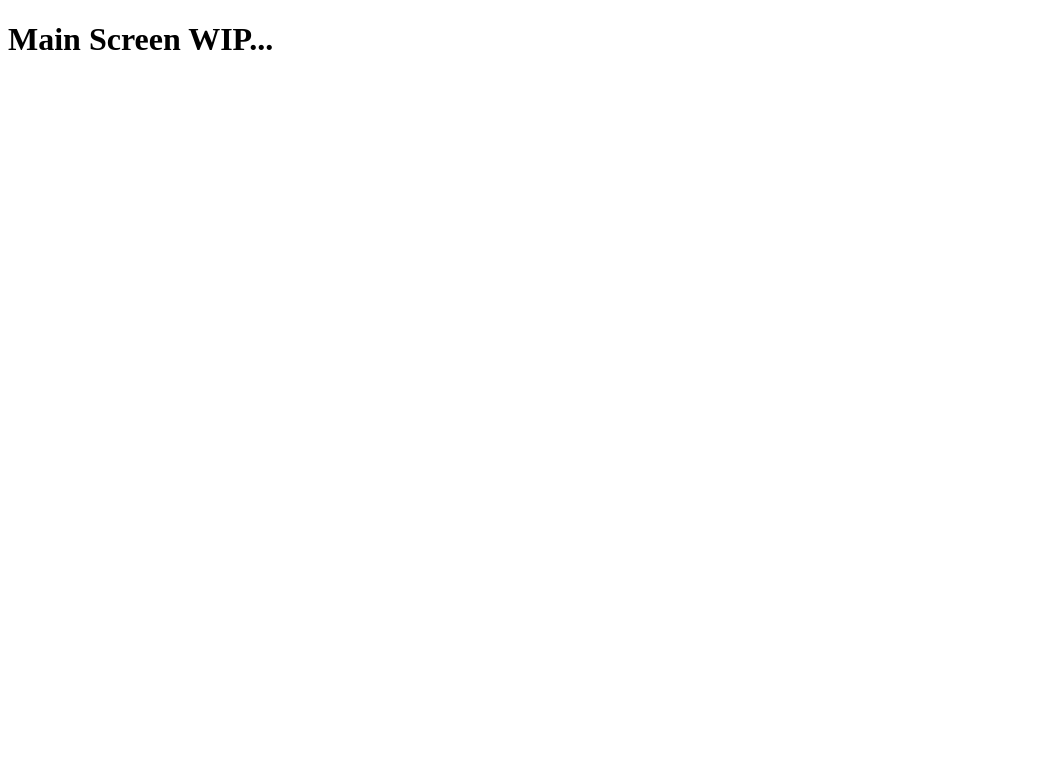
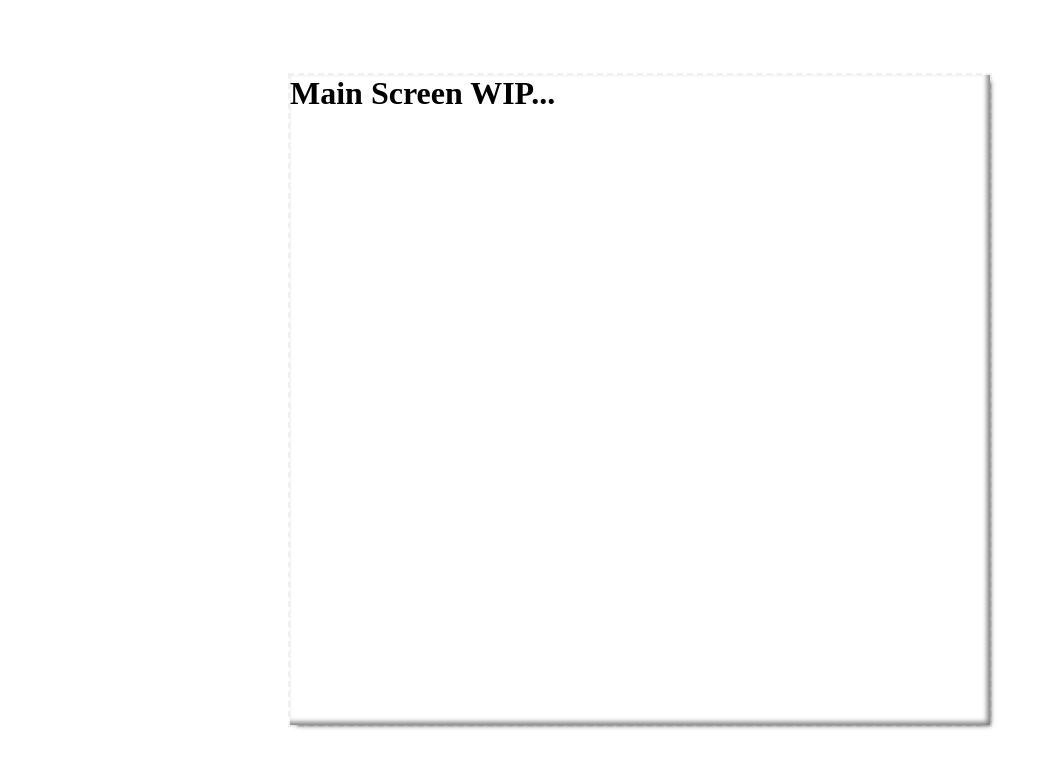
Before and after one commit to Niklas20/Mosaiikki-pelit, a React (Vite) app in the folder Suomen-Kansalliseläimet/: page / in a window 1280 px wide. Shown: the top 768 px of the page, without its empty margins (0-1049 px from the left). Built offline with nearby package versions, Linux system fonts and the light colour scheme.

Commit message:
added styles to main ontainer

```diff
--- /dev/null
+++ b/Suomen-Kansalliseläimet/src/App.css
@@ -0,0 +1,21 @@
+*
+{
+    margin: 0;
+    padding: 0;
+    box-sizing: border-box;
+    user-select: none;
+}
+
+.container
+{
+    box-shadow: inset rgba(0, 0, 0, 0.5) -3px -3px 5px, inset rgba(255, 255, 255, .9) 3px 3px 5px, rgba(0, 0, 0, 0.8) 3px 3px 5px -3px;
+    background-color: rgb(255, 255, 255);
+    outline: 2px dashed rgba(0, 0, 0, 0.055);
+    display: flex;
+    position: absolute;
+    height: 650px;
+    width: 700px;
+    left: 50%;
+    top: 50%;
+    transform: translate(-50%, -50%);
+}
--- a/Suomen-Kansalliseläimet/src/App.tsx
+++ b/Suomen-Kansalliseläimet/src/App.tsx
@@ -1,4 +1,5 @@
 import Router from "./Router"
+import './App.css'
 
 const App = () => {
     return (
```
